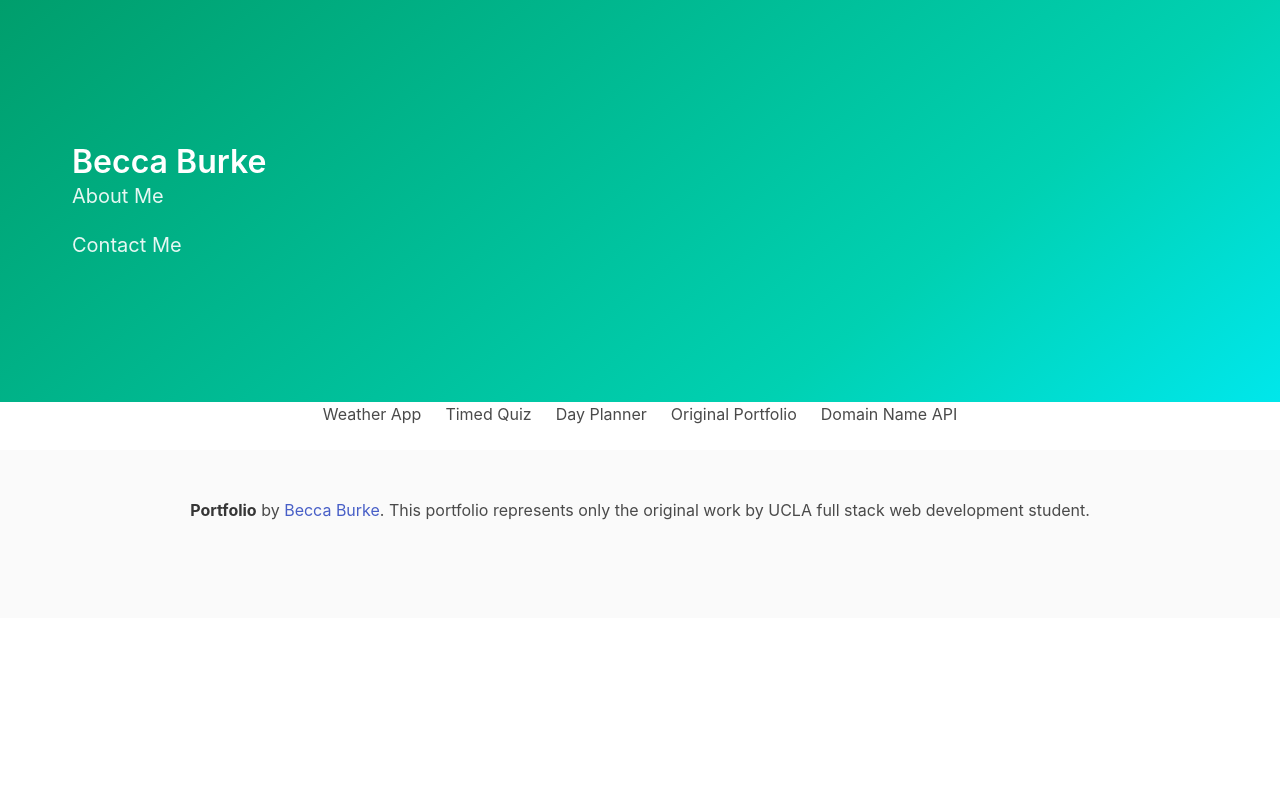
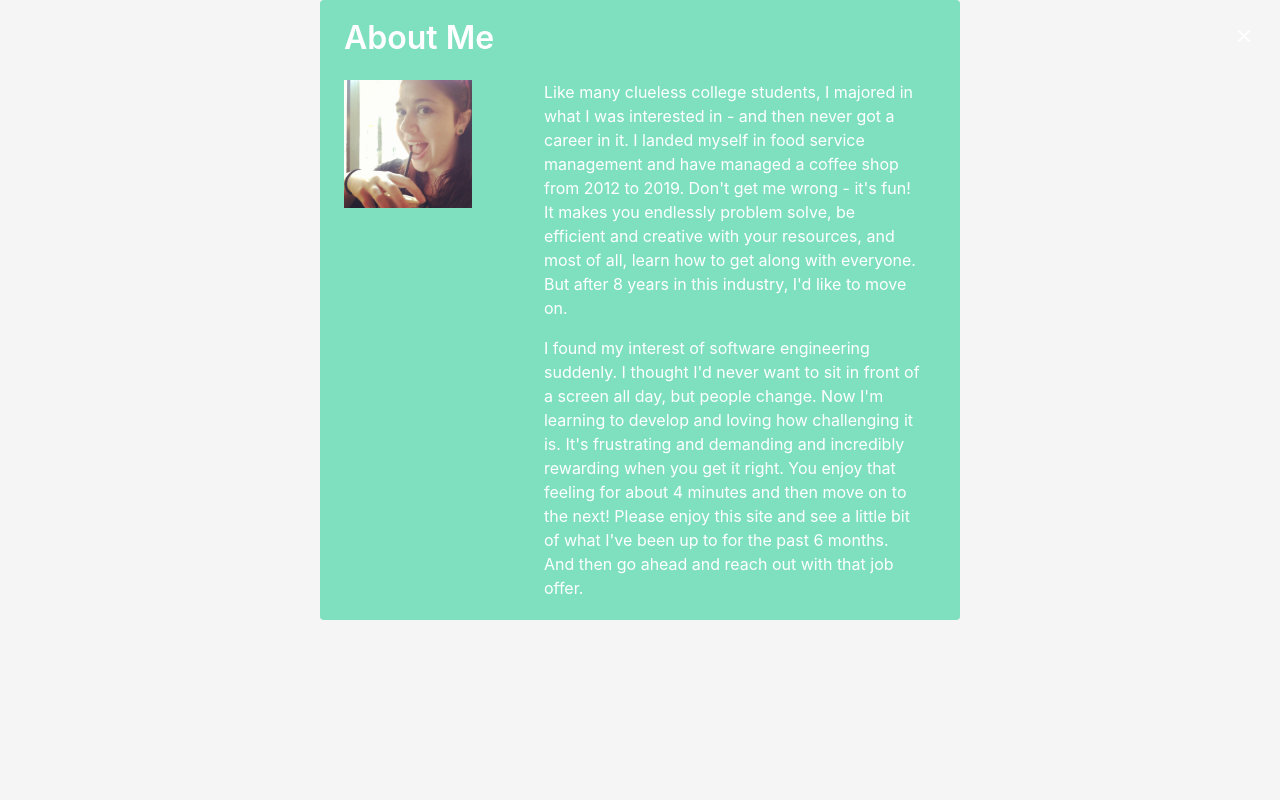
Before and after one commit to reburke286/UpdatedPortfolio, a plain HTML site: page index.html in a window 1280 px wide. Both pictures are taken after a click on the element "About Me". Shown: the top 800 px of the page. Drawn offline with nearby package versions, Linux system fonts and the light colour scheme.

Commit message:
final stylizations

```diff
--- a/index.html
+++ b/index.html
@@ -16,59 +16,145 @@
 <script src="https://cdnjs.cloudflare.com/ajax/libs/moment.js/2.24.0/moment.min.js"></script>
 <script src="script.js"></script>
 
+<title>Becca's Portfolio</title>
 
-
-    <title>Becca's Portfolio</title>
 </head>
 <body>
-  <section class="hero is-medium is-primary is-bold">
+  <section class="hero is-medium is-primary is-bold" id="jumbo">
     <div class="hero-body">
       <div class="container">
         <h1 class="title">
           Becca Burke
         </h1>
-        <h2 class="subtitle">
+        <h2 class="subtitle" id="about">
           About Me
         </h2>
-        <h2 class="subtitle">
+        <h2 class="subtitle" id="contact">
           Contact Me
         </h2>
       </div>
     </div>
   </section>
 
-  <div class="columns is-mobile is-multiline is-centered">
-    <div class="column is-narrow">
-      <p class="bd-notification is-primary">
-        Weather App
-      </p>
+<div class="container is-widescreen">
+    <div class="tile is-ancestor">
+      <div class="tile is-horizontal is-12">
+        <div class="tile">
+          <div class="tile is-parent is-vertical">
+            <article class="tile is child notification is-danger">
+              <p class="title">See Some Previous Work</p>
+            </article>
+          </div>
+        </div>
+      </div>
     </div>
-    <div class="column is-narrow">
-      <p class="bd-notification is-primary">
-        Timed Quiz
-      </p>
+
+    <div class="tile is-ancestor">
+    <div class="tile is-vertical is-6">
+      <div class="tile">
+        <div class="tile is-parent is-vertical">
+          <article class="tile is-child notification">
+            <a href=https://reburke286.github.io/WeatherApp/ class="title" target="_blank" style="text-decoration:none">Weather App</a>
+          </article>
+          <article class="tile is-child notification">
+            <a href=https://reburke286.github.io/Quiz/ class="title" target="_blank" style="text-decoration:none">Timed Quiz</a>
+          </article>
+        </div>
+        <div class="tile is-parent">
+          <article class="tile is-child notification">
+            <a href=https://reburke286.github.io/DayPlanner/ class="title" target="_blank" style="text-decoration:none">Day Planner</a>
+          </article>
+        </div>
+      </div>
+      <div class="tile is-parent">
+        <article class="tile is-child notification">
+          <a href=https://reburke286.github.io/PasswordGenerator/ class="title" target="_blank" style="text-decoration:none">Password Generator</a>
+          <div class="content">
+          </div>
+        </article>
+      </div>
     </div>
-    <div class="column is-narrow">
-      <p class="bd-notification is-primary">
-        Day Planner
-      </p>
+    <div class="tile is-parent">
+      <article class="tile is-child notification">
+        <div class="content">
+          <a href=https://reburke286.github.io/ProjectOne/ class="title" target="_blank" style="text-decoration:none">Project One</a>
+          <p class="subtitle" id="project">We built a program that searches for the expiration dates of a list of domain names. The goal is to allow our client to purchase the URL rights before they expire. The program allows you to add and delete new domain names. On page load any URL's that are going to expire in less than a month will appear on the dynamic table.</p>
+          <div class="content">
+          </div>
+        </div>
+      </article>
     </div>
-    <div class="column is-narrow">
-      <p class="bd-notification is-primary">
-        Original Portfolio
-      </p>
-    </div>
-    <div class="column is-narrow">
-      <p class="bd-notification is-primary">
-        Domain Name API
-      </p>
+  </div>
+</div>
+
+  <!-- Modal Content -->
+  <div class="modal" id="modal-contact">
+    <div class="modal-background has-background-light"></div>
+    <div class="modal-content">
+      <h3 class="title is-3">Contact Me</h3>
+      <div class="field">
+        <label class="label">Name</label>
+        <div class="control">
+          <input class="input" type="text" placeholder="your name...">
+        </div>
+      </div>
+
+      <div class="field">
+        <label class="label">Email</label>
+        <div class="control">
+          <input class="input" type="email" placeholder="your email...">
+        </div>
+      </div>
+
+      <div class="field">
+        <label class="label">Message</label>
+        <div class="control">
+          <textarea class="textarea is-large" placeholder="your message..."></textarea>
+        </div>
+      </div>
+      <div class="control">
+        <button class="button is-primary">Submit</button>
+      </div>
+        <button class="modal-close is-large" aria-label="close"></button>
     </div>
   </div>
 
-  <footer class="footer">
+
+<div class="modal" id="modal-about">
+  <div class="modal-background has-background-light">
+  <div class="modal-content">
+    <div class="container" id="about-container">
+        <div class="notification">
+          <h3 class="title is-3">About Me</h3>
+          <div class="columns">
+              <div class="column is-4">
+                <figure class="image is-128x128">
+                  <img src="images/portfolio1.jpg" alt="Bio image">
+                </figure>
+              </div>
+              <div class="column is-8">
+                  <div class="content">
+                      <p>Like many clueless college students, I majored in what I was interested in - and then never got a career in it. I landed myself in food service management and have managed a coffee shop from 2012 to 2019. Don't get me wrong - it's fun! It makes you endlessly problem solve, be efficient and creative with your resources, and most of all, learn how to get along with everyone. But after 8 years in this industry, I'd like to move on.</p>
+
+                      <p>I found my interest of software engineering suddenly. I thought I'd never want to sit in front of a screen all day, but people change. Now I'm learning to develop and loving how challenging it is. It's frustrating and demanding and incredibly rewarding when you get it right. You enjoy that feeling for about 4 minutes and then move on to the next! Please enjoy this site and see a little bit of what I've been up to for the past 6 months. And then go ahead and reach out with that job offer.</p>
+                  </div>
+              </div>
+        </div>
+      </div>
+    </div>
+    <button class="modal-close is-large" aria-label="close"></button>
+  </div>
+  </div>
+</div>
+
+
+
+
+
+  <footer class="footer" id="footer">
     <div class="content has-text-centered">
       <p>
-        <strong>Portfolio</strong> by <a href="https://becca-burke.com">Becca Burke</a>. This portfolio represents only the original work by
+        <strong>Portfolio</strong> by <a href="https://www.becca-burke.com/" target="_blank">Becca Burke</a>. This portfolio represents only the original work by
         UCLA full stack web development student.
       </p>
     </div>
--- a/script.js
+++ b/script.js
@@ -0,0 +1,13 @@
+$(document).ready(function(){
+    $("#contact").click(function() {
+        $("#modal-contact").addClass("is-active");
+      });
+    $("#about").click(function() {
+    $("#modal-about").addClass("is-active");
+    });
+
+    $(".modal-close").click(function() {
+        $(".modal").removeClass("is-active");
+    });
+
+});
--- a/style.css
+++ b/style.css
@@ -1,3 +1,32 @@
 h2 {
     cursor: pointer;
 }
+
+.is-active {
+    display: block;
+}
+
+a {
+    color: white;
+    text-decoration: none;
+}
+
+#footer {
+    background-color:rgb(247, 155, 159);
+    margin: 50px 0px 0px 0px;
+}
+
+#jumbo {
+    margin-bottom: 50px;
+
+}
+
+#project {
+    margin-top: 5px;
+}
+
+.notification {
+    background-color: rgb(127, 224, 192);
+    color: white;
+    text-decoration: none;
+}
```
Also changed, not shown: contact.html (deleted), images/portfolio1.jpg (added).
